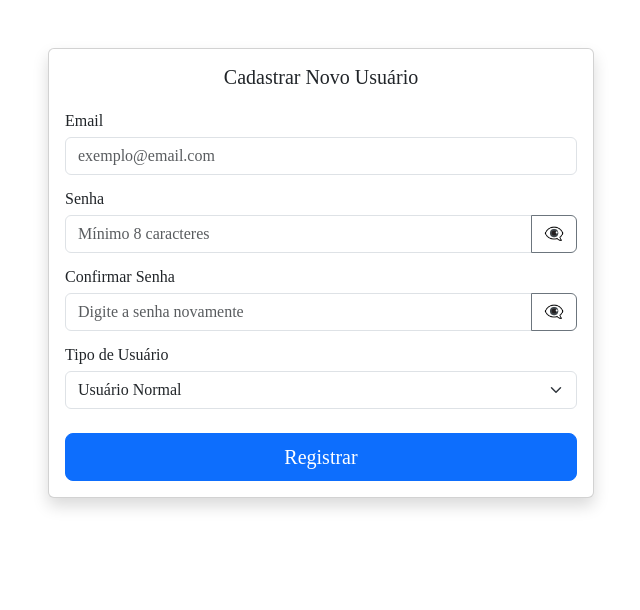
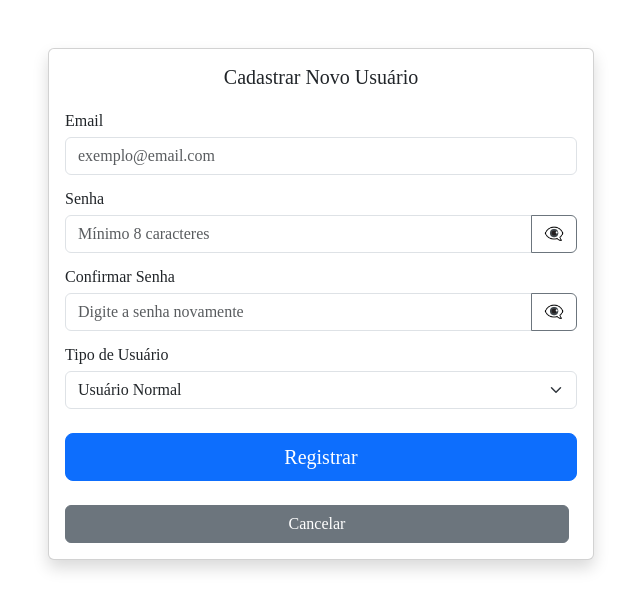
Before and after one commit to monique282/front-stage, a React (Create React App) app: page /register in a window 1280 px wide. Shown: the top 610 px of the page, without its empty margins (319-959 px from the left). Built offline with nearby package versions, Linux system fonts and the light colour scheme.

Commit message:
feat: putting the back button on the record

```diff
--- a/src/components/formForAreaProcessComponents/colResponsible.tsx
+++ b/src/components/formForAreaProcessComponents/colResponsible.tsx
@@ -45,7 +45,5 @@
                 </div>
             </Form.Group>
         </Col>
-
-
     );
 }
--- a/src/components/formForAreaProcessComponents/colTool.tsx
+++ b/src/components/formForAreaProcessComponents/colTool.tsx
@@ -46,7 +46,5 @@
                 </div>
             </Form.Group>
         </Col>
-
-
     );
 }
--- a/src/pages/Register.jsx
+++ b/src/pages/Register.jsx
@@ -128,6 +128,9 @@
                                             </>
                                         ) : 'Registrar'}
                                     </Button>
+                                    <Button variant="secondary" onClick={() => navigate("/")} className="me-2 mt-3">
+                                        Cancelar
+                                    </Button>
                                 </div>
                             </Form>
                         </Card.Body>
```
